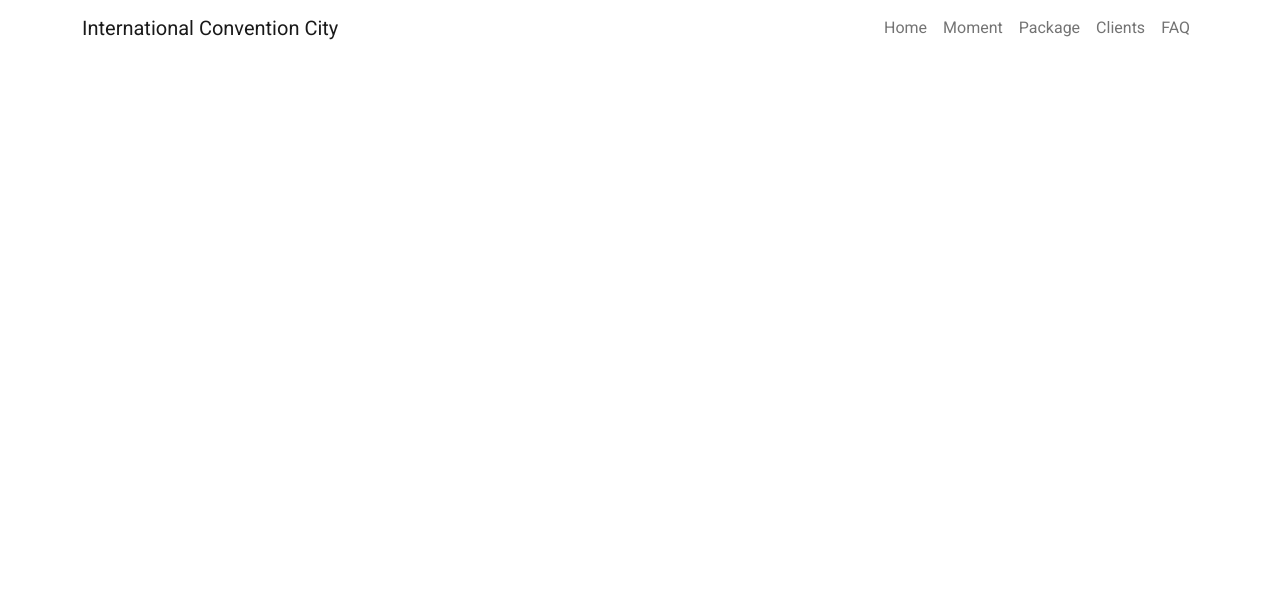
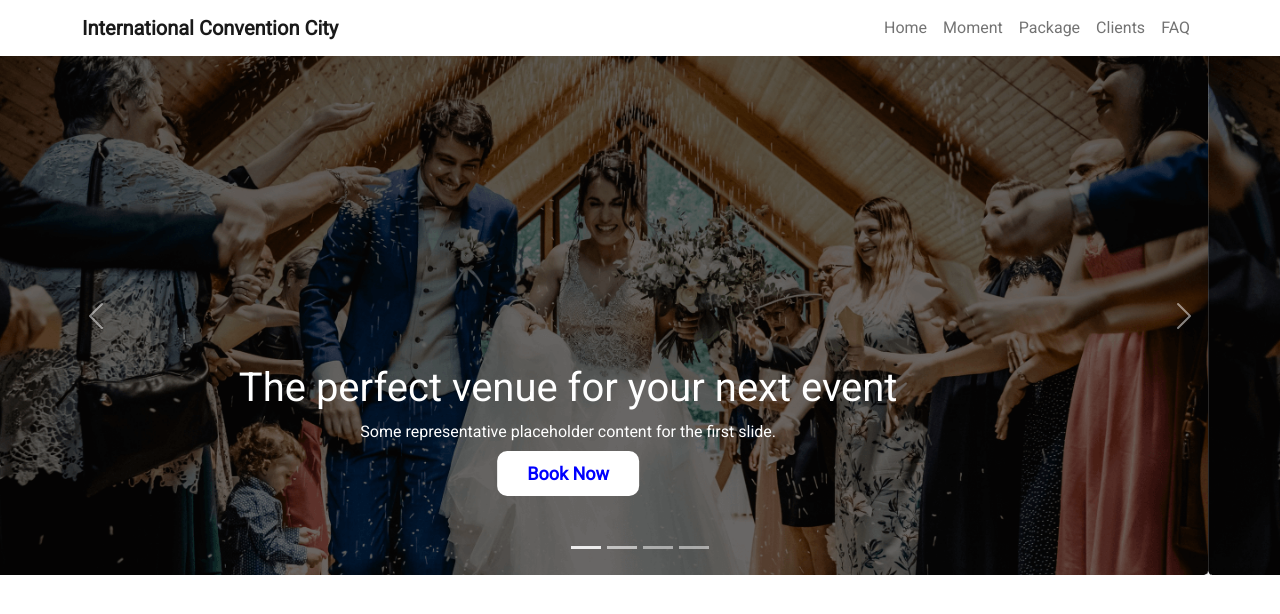
Before and after one commit to rashidul191/convention-center, a plain HTML site: page index.html in a window 1280 px wide. Drawn offline with nearby package versions, Linux system fonts and the light colour scheme.

Commit message:
carousel slide done.

```diff
--- a/index.html
+++ b/index.html
@@ -20,15 +20,21 @@
       rel="stylesheet"
     />
 
+    <!-- Font Awesome Kit Link -->
+    <script
+      src="https://kit.fontawesome.com/9d2ee46b3e.js"
+      crossorigin="anonymous"
+    ></script>
+
     <!-- Custom CSS Style Link -->
     <link rel="stylesheet" href="style.css" />
   </head>
   <body>
     <!-- Header Section Start -->
     <!-- Navigation Section Start -->
-    <nav class="navbar navbar-expand-lg navbar-light ">
+    <nav class="navbar navbar-expand-lg navbar-light">
       <div class="container">
-        <a class="navbar-brand" href="#home">International Convention City</a>
+        <a class="navbar-brand fw-bold" href="#home">International Convention City</a>
         <button
           class="navbar-toggler"
           type="button"
@@ -43,7 +49,7 @@
         <div class="collapse navbar-collapse" id="navbarNav">
           <ul class="navbar-nav ms-auto">
             <li class="nav-item">
-              <a class="nav-link " aria-current="page" href="#home">Home</a>
+              <a class="nav-link" aria-current="page" href="#home">Home</a>
             </li>
             <li class="nav-item">
               <a class="nav-link" href="#moment">Moment</a>
@@ -56,13 +62,113 @@
             </li>
 
             <li class="nav-item">
-                <a class="nav-link" href="#faq">FAQ</a>
-              </li>
+              <a class="nav-link" href="#faq">FAQ</a>
+            </li>
           </ul>
         </div>
       </div>
     </nav>
     <!-- Navigation Section Start -->
+
+    <!-- Carousel Section Start -->
+    <main id="home">
+      <div
+        id="carouselExampleCaptions"
+        class="carousel slide"
+        data-bs-ride="carousel"
+      >
+        <div class="carousel-indicators">
+          <button
+            type="button"
+            data-bs-target="#carouselExampleCaptions"
+            data-bs-slide-to="0"
+            class="active"
+            aria-current="true"
+            aria-label="Slide 1"
+          ></button>
+          <button
+            type="button"
+            data-bs-target="#carouselExampleCaptions"
+            data-bs-slide-to="1"
+            aria-label="Slide 2"
+          ></button>
+          <button
+            type="button"
+            data-bs-target="#carouselExampleCaptions"
+            data-bs-slide-to="2"
+            aria-label="Slide 3"
+          ></button>
+          <button
+          type="button"
+          data-bs-target="#carouselExampleCaptions"
+          data-bs-slide-to="3"
+          aria-label="Slide 4"
+        ></button>
+        </div>
+        <div class="carousel-inner">
+          <div class="carousel-item active">
+            <img src="images/banner.png" class="d-block w-100" alt="..." />
+            <div class="carousel-caption d-none d-md-block mb-5">
+              <h1>The perfect venue for your next event</h1>
+              <p>
+                Some representative placeholder content for the first slide.
+              </p>
+              <a class="btn-book-now" target="_blank" href="https://alpha360.co/">Book Now</a>
+            </div>
+          </div>
+          <div class="carousel-item">
+            <img src="images/banner.png" class="d-block w-100" alt="..." />
+            <div class="carousel-caption d-none d-md-block mb-5">
+                <h1>The perfect venue for your next event</h1>
+                <p>
+                  Some representative placeholder content for the first slide.
+                </p>
+                <a class="btn-book-now" href="https://alpha360.co/">Book Now</a>
+            </div>
+          </div>
+          <div class="carousel-item">
+            <img src="images/banner.png" class="d-block w-100" alt="..." />
+            <div class="carousel-caption d-none d-md-block mb-5">
+                <h1>The perfect venue for your next event</h1>
+                <p>
+                  Some representative placeholder content for the first slide.
+                </p>
+                <a class="btn-book-now" href="https://alpha360.co/">Book Now</a>
+            </div>
+          </div>
+
+          <div class="carousel-item">
+            <img src="images/banner.png" class="d-block w-100" alt="..." />
+            <div class="carousel-caption d-none d-md-block mb-5">
+                <h1>The perfect venue for your next event</h1>
+                <p>
+                  Some representative placeholder content for the first slide.
+                </p>
+                <a class="btn-book-now" href="https://alpha360.co/">Book Now</a>
+            </div>
+          </div>
+        </div>
+        <button
+          class="carousel-control-prev"
+          type="button"
+          data-bs-target="#carouselExampleCaptions"
+          data-bs-slide="prev"
+        >
+          <span class="carousel-control-prev-icon" aria-hidden="true"></span>
+          <span class="visually-hidden">Previous</span>
+        </button>
+        <button
+          class="carousel-control-next"
+          type="button"
+          data-bs-target="#carouselExampleCaptions"
+          data-bs-slide="next"
+        >
+          <span class="carousel-control-next-icon" aria-hidden="true"></span>
+          <span class="visually-hidden">Next</span>
+        </button>
+      </div>
+    </main>
+    <!-- Carouse Section End -->
     <!-- Header Section End -->
 
     <!-- Bootstrap JS Bundle Link -->
--- a/style.css
+++ b/style.css
@@ -1,3 +1,18 @@
-body{
-    font-family: 'Roboto', sans-serif;
+body {
+  font-family: "Roboto", sans-serif;
 }
+
+#home .carousel-item a.btn-book-now {
+  text-decoration: none;
+  background-color: white;
+  color: blue;
+  padding: 12px 30px;
+  border-radius: 10px;
+  font-weight: bold;
+  font-size: 18px;
+}
+
+#home .carousel-item a.btn-book-now:hover {
+  background-color: blue;
+  color: white;
+}
```
